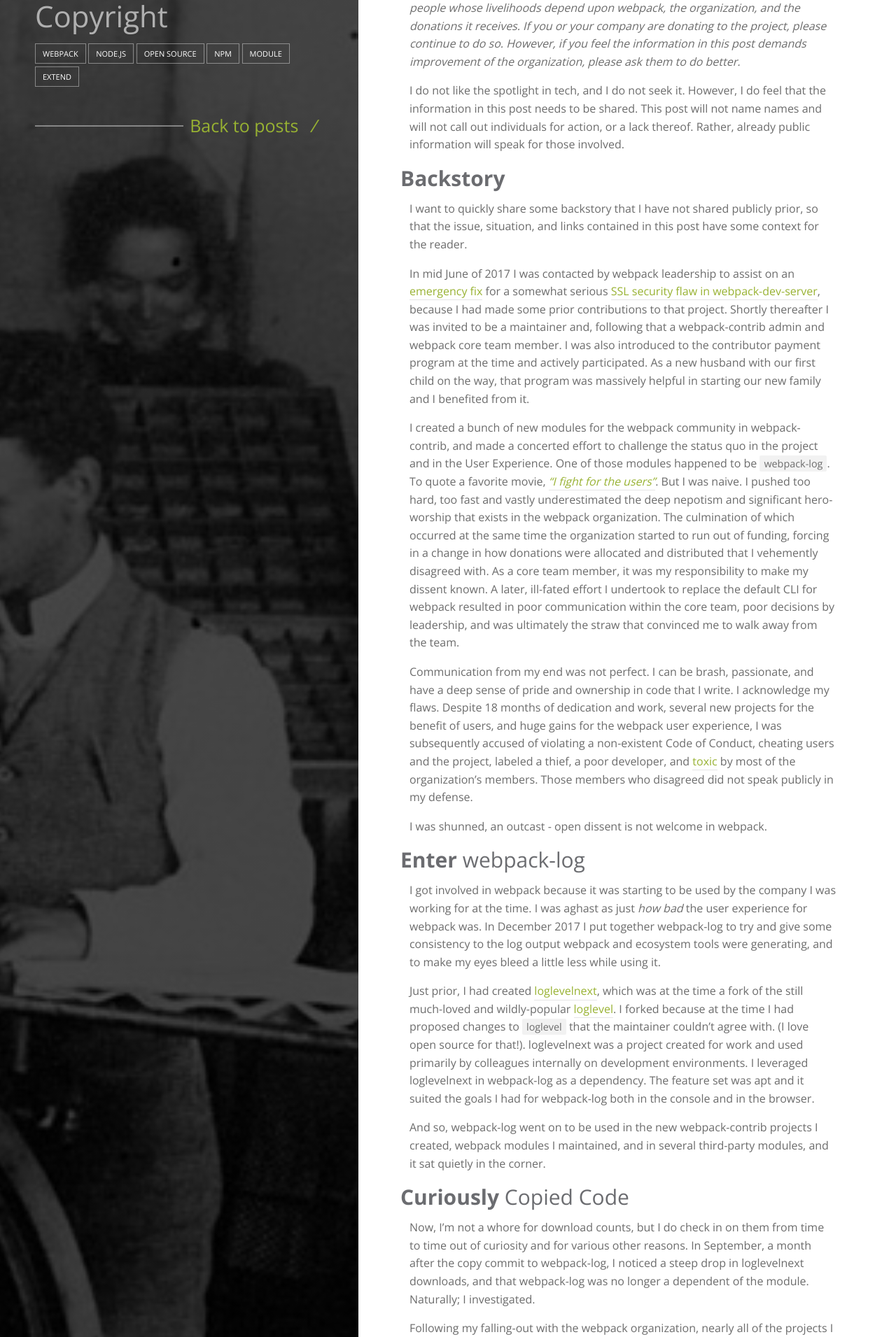
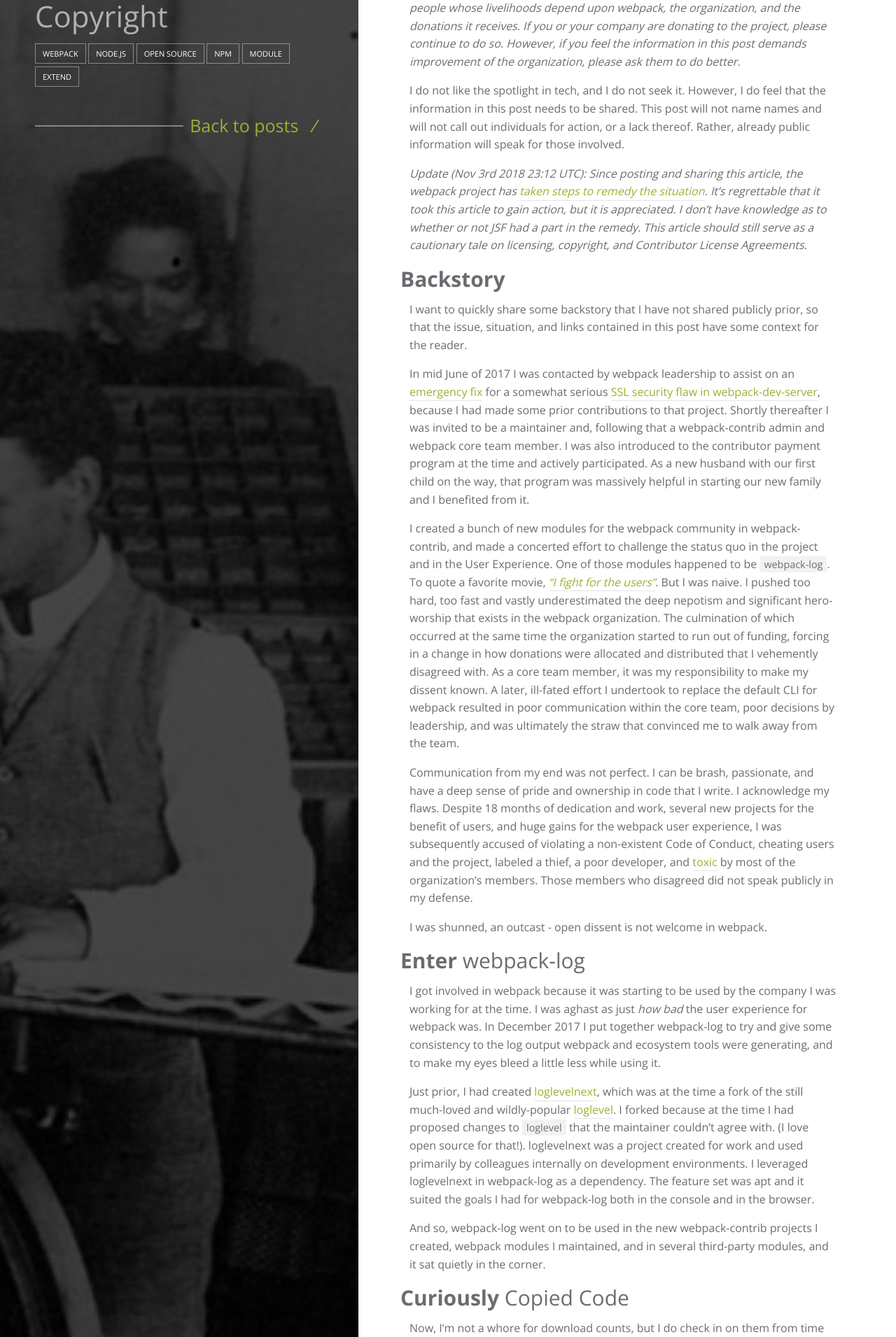
Before and after one commit to shellscape/shellscape.github.io, a Jekyll site: the page built from _posts/2018-11-03-webpack-jsf-cla.md, in a window 1280 px wide. Shown: the part 414-2325 px from the top of the page at 70% size. Built offline with Jekyll 4.4.1, drawn with Linux system fonts in a browser that asks for light colours; nearby versions of some CDN libraries; comment, search, counter and statistics services are not loaded; some of the changed text lies outside the part shown.

Commit message:
post: webpack jsf cla update

```diff
--- a/_posts/2018-11-03-webpack-jsf-cla.md
+++ b/_posts/2018-11-03-webpack-jsf-cla.md
@@ -24,6 +24,8 @@
 _It is likely that this post will be attacked by those passionate about webpack and by those in the organization who dislike me personally. There are many good people whose livelihoods depend upon webpack, the organization, and the donations it receives. If you or your company are donating to the project, **please** continue to do so. However, if you feel the information in this post demands improvement of the organization, please ask them to do better._
 
 I do not like the spotlight in tech, and I do not seek it. However, I do feel that the information in this post needs to be shared. This post will not name names and will not call out individuals for action, or a lack thereof. Rather, already public information will speak for those involved.
+
+_Update (Nov 3rd 2018 23:12 UTC): Since posting and sharing this article, the webpack project has [taken steps to remedy the situation](https://github.com/webpack-contrib/webpack-log/pull/14). It's regrettable that it took this article to gain action, but it is appreciated. I don't have knowledge as to whether or not JSF had a part in the remedy. This article should still serve as a cautionary tale on licensing, copyright, and Contributor License Agreements._
 
 ## Backstory
 
```
